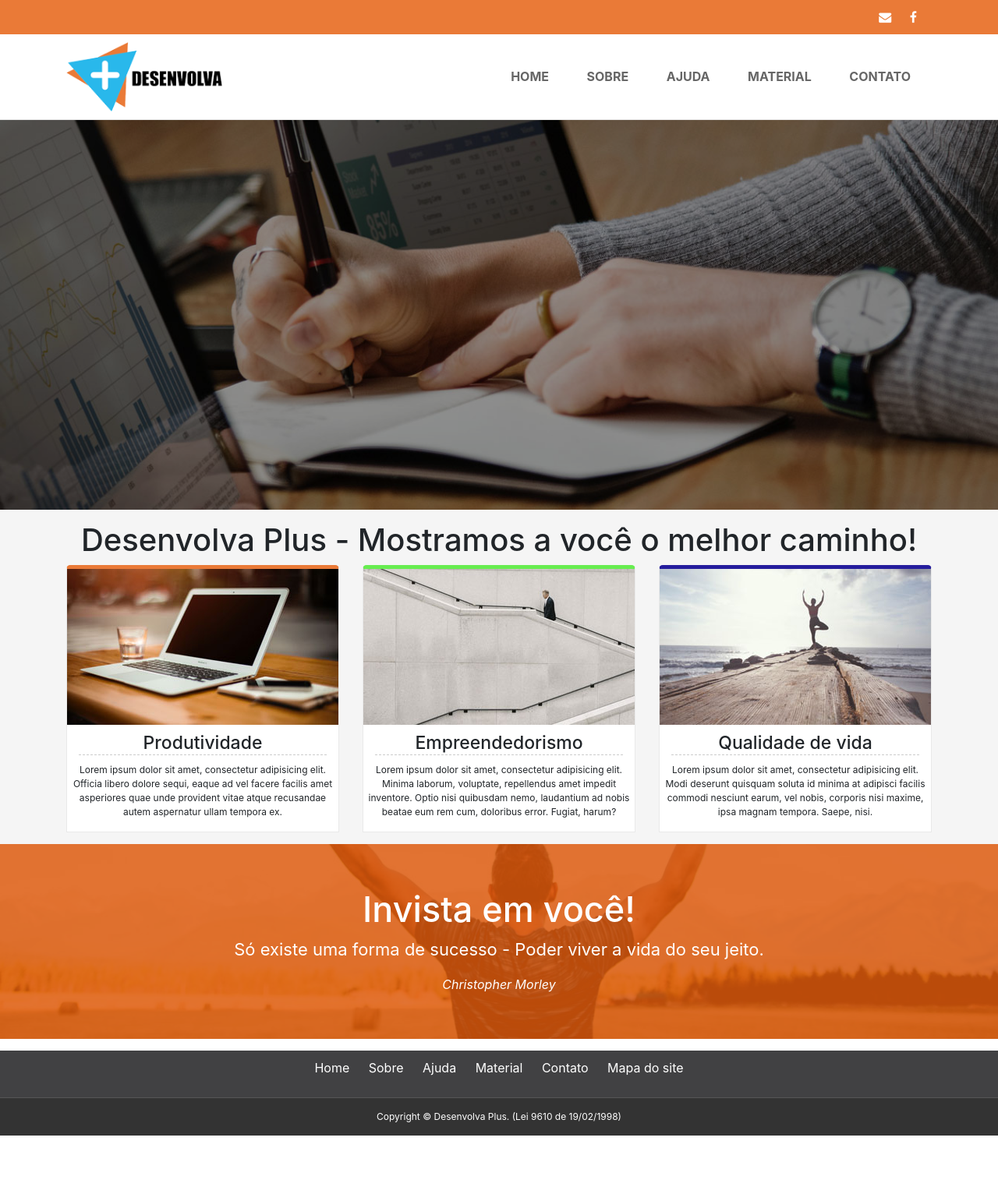
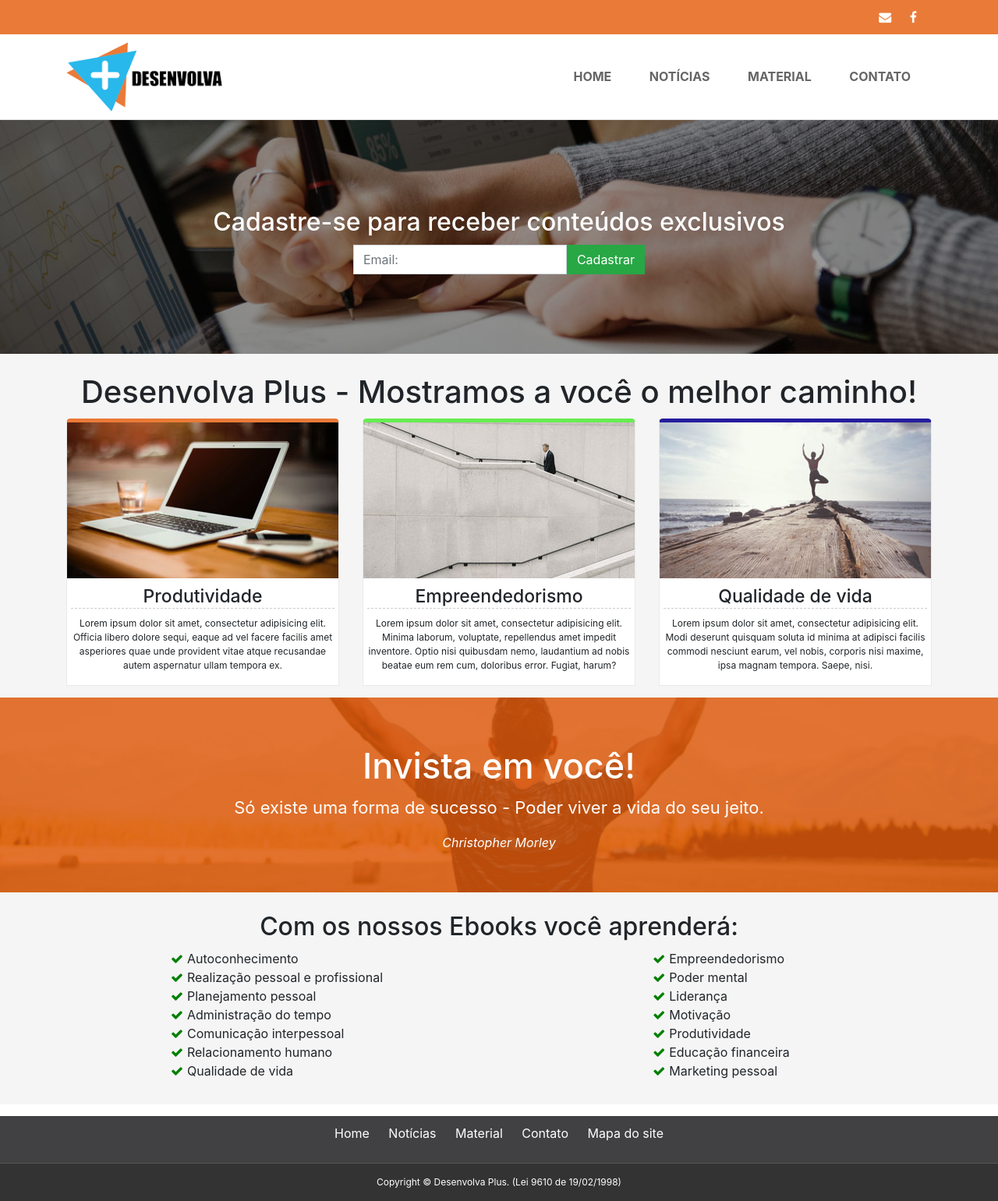
Before and after one commit to allanCastro497/kennedymkt.com.br, a PHP site: page / in a window 1280 px wide. Shown: the whole page at 78% size. Before the commit the page ends 1457 px from the top, so only its background shows below. Run offline with PHP 8.4, Linux system fonts and the light colour scheme; data that the repository does not hold is empty; some libraries are stand-ins or nearby versions.

Commit message:
index finalizada

```diff
--- a/css/style.css
+++ b/css/style.css
@@ -42,6 +42,21 @@ body {
 .align-text-right {
 	text-align: right;
 }
+h1, h2 {
+	margin: 10px 0 !important;
+}
+.bolder {
+	font-weight: bold;
+}
+ul, ol {
+	list-style: none;
+}
+.white {
+	color: #fff;
+}
+.breadcrumb {
+	background-color: #fff !important;
+}
 /*custom rules*/
 /*Topo*/
 header {
@@ -81,7 +96,6 @@ header {
 }
 .bg-darken {
 	background: rgba(0,0,0,0.4);
-	min-height: 500px;
 }
 /*menu*/
 .menu2 {
@@ -199,6 +213,34 @@ menu-footer {
 .bg-orange p {
 	font-size: 22px;
 }
+.form-custom {
+	padding: 10px;
+}
+
+.items-ebook {
+	text-align: left;
+	width: auto;
+}
+.list-center {
+	display: flex;
+	justify-content: center
+}
+.items-ebook li:before {
+	content: "\f00c";
+	font-family: FontAwesome;
+	color: green;
+	margin-right: 5px;
+}
+.flex-home {
+	display: flex;
+	align-items: center;
+	justify-content: center;
+	flex-flow: column;
+	min-height: 300px;
+}
+.no-border-radius {
+	border-radius: 0px !important;
+}
 
 
 /*mobile*/
@@ -271,6 +313,12 @@ menu-footer {
 		width: 100%;
 		display: block;
 	}
+	.list-center {
+		display: block;
+	}
+	.form-group {
+		margin-bottom: 0 !important;
+	}
 
 }
 .slicknav_menu {
--- a/inc/dados.php
+++ b/inc/dados.php
@@ -23,5 +23,12 @@ $urlhtaccess = rtrim($urlhtaccess,'/');
 define('RAIZ', $url);
 define('HTACCESS', $urlhtaccess);
 include('inc/gerador-htaccess.php');
-// Gerador de htacces automático
+$breadcrumb			= '
+<nav aria-label="breadcrumb">
+  <ol class="breadcrumb">
+    <li class="breadcrumb-item"><a href="'.$url.'">Home</a></li>
+    <li class="breadcrumb-item active" aria-current="page">Data</li>
+  </ol>
+</nav>
+';
 ?>
--- a/inc/footer.php
+++ b/inc/footer.php
@@ -4,8 +4,8 @@
 			<nav>
 				<ul>
 					<li><a href="<?=$url?>" title="Voltar a página principal" rel="nofollow">Home</a></li>
-						<li><a href="<?=$url?>sobre" title="Conheça um pouco sobre nós" rel="nofollow">Sobre</a></li>
-						<li><a href="<?=$url?>ajuda" title="Ajuda" rel="nofollow">Ajuda</a></li>
+					<!-- <li><a href="<?=$url?>sobre" title="Conheça um pouco sobre nós" rel="nofollow">Sobre</a></li> -->
+					<li><a href="<?=$url?>noticias" title="Notícias" rel="nofollow">Notícias</a></li>
 					<li><a href="<?=$url?>material" title="Material" rel="nofollow">Material</a></li>
 					<li><a href="<?=$url?>contato" title="Contato" rel="nofollow">Contato</a></li>
 					<li><a href="<?=$url?>mapa-site" title="Mapa do site <?=$nomeSite?>">Mapa do site</a></li>
@@ -22,17 +22,10 @@
 <script src="https://code.jquery.com/jquery-3.2.1.slim.min.js" integrity="sha384-KJ3o2DKtIkvYIK3UENzmM7KCkRr/rE9/Qpg6aAZGJwFDMVNA/GpGFF93hXpG5KkN" crossorigin="anonymous"></script>
 <script src="https://cdnjs.cloudflare.com/ajax/libs/popper.js/1.12.9/umd/popper.min.js" integrity="sha384-ApNbgh9B+Y1QKtv3Rn7W3mgPxhU9K/ScQsAP7hUibX39j7fakFPskvXusvfa0b4Q" crossorigin="anonymous"></script>
 <script src="https://maxcdn.bootstrapcdn.com/bootstrap/4.0.0/js/bootstrap.min.js" integrity="sha384-JZR6Spejh4U02d8jOt6vLEHfe/JQGiRRSQQxSfFWpi1MquVdAyjUar5+76PVCmYl" crossorigin="anonymous"></script>
-
 <script src="http://ajax.googleapis.com/ajax/libs/jquery/1/jquery.min.js"></script>
 <script  src="<?=$url?>js/jquery.slicknav.js"></script>
 <script>
 	$(document).ready(function(){
 		$('#menu2').slicknav();
-		$('#menu2').slicknav({
-			label: '',
-			duration: 1000,
-			easingOpen: "easeOutBounce", //available with jQuery UI
-			prependTo:'#demo2'
-		});
 	});
 </script>
--- a/inc/menu-top.php
+++ b/inc/menu-top.php
@@ -1,8 +1,8 @@
 <nav>
   <ul class="menu2" id="menu2">
     <li><a href="<?=$url?>" title="Voltar a página principal">Home</a></li>
-    <li><a href="<?=$url?>sobre" title="Conheça um pouco sobre nós">Sobre</a></li>
-    <li><a href="<?=$url?>ajuda" title="Ajuda">Ajuda</a></li>
+    <!-- <li><a href="<?=$url?>sobre" title="Conheça um pouco sobre nós">Sobre</a></li> -->
+    <li><a href="<?=$url?>noticias" title="Notícias">Notícias</a></li>
     <li><a href="<?=$url?>material" title="Material">Material</a></li>
     <li><a href="<?=$url?>contato" title="Contato">Contato</a></li>
   </ul>
--- /dev/null
+++ b/inc/newsletter.php
@@ -0,0 +1,6 @@
+<form class="form-inline">
+  <div class="form-group">
+    <input type="email" class="form-control no-border-radius" name="email" placeholder="Email:">
+  </div>
+  <button type="submit" class="btn btn-success no-border-radius">Cadastrar</button>
+</form>
--- a/inc/topo.php
+++ b/inc/topo.php
@@ -13,7 +13,7 @@
 	</div>
 	<div class="container">
 		<div class="logo float-left">
-			<img src="<?=$url?>imagens/logo.png" alt="Logo do site" title="Logo do site">
+			<a href="<?=$url?>" title="Voltar a página inicial"><img src="<?=$url?>imagens/logo.png" alt="<?=$nomeSite?>" title="<?=$nomeSite?>"></a>
 		</div>
 		<div class="topofixo">
 			<?php include('inc/menu-top.php'); ?>
--- a/index.php
+++ b/index.php
@@ -1,17 +1,21 @@
 <?
 $h1         = 'Desenvolva plus';
-$title      = 'Desenvolva plus';
+$title      = 'Home';
 $desc       = 'Desenvolva plus, aqui nossos foco não é postar mensagens de motivação, até por quê a motivação vem de dentro de cada um, apenas mostraremos algumas verdades.';
 $key        = 'uuuuuuuuuu, jjjjjjjjjjjj, lllllllllll';
 $var        = 'Desenvolva plus';
 include('inc/head.php');
 ?>
-
 </head>
 <body>
 <? include('inc/topo.php'); ?>
 <div class="bg-home">
-	<div class="bg-darken"></div>
+	<div class="bg-darken">
+		<div class="flex-home">
+			<h2 class="white align-text-center">Cadastre-se para receber conteúdos exclusivos</h2>
+			<?php include('inc/newsletter.php'); ?>
+		</div>
+	</div>
 </div>
 <main>
 	<section>
@@ -50,15 +54,40 @@ include('inc/head.php');
 					</div>
 				</div>
 			</div>
-		</article>
-	</section>
-	<section>
-		<article>
 			<div class="bg-crescimento">
 				<div class="bg-orange">
 					<h2 class="align-text-center">Invista em você!</h2>
 					<p class="align-text-center">Só existe uma forma de sucesso - Poder viver a vida do seu jeito.</p>
 					<cite class="align-text-center">Christopher Morley</cite>
+				</div>
+			</div>
+			<div class="bg-gray">
+				<div class="container">
+					<h2 class="align-text-center">Com os nossos Ebooks você aprenderá:</h2>
+					<div class="row">
+						<div class="col-lg-6 col-md-6 col-sm-12 list-center">
+							<ul class="items-ebook">
+								<li>Autoconhecimento</li>
+								<li>Realização pessoal e profissional</li>
+								<li>Planejamento pessoal</li>
+								<li>Administração do tempo</li>
+								<li>Comunicação interpessoal</li>
+								<li>Relacionamento humano</li>
+								<li>Qualidade de vida</li>
+							</ul>
+						</div>
+						<div class="col-lg-6 col-md-6 col-sm-12 list-center">
+							<ul class="items-ebook">
+								<li>Empreendedorismo</li>
+								<li>Poder mental</li>
+								<li>Liderança</li>
+								<li>Motivação</li>
+								<li>Produtividade</li>
+								<li>Educação financeira</li>
+								<li>Marketing pessoal</li>
+							</ul>
+						</div>
+					</div>
 				</div>
 			</div>
 		</article>
```
Also changed, not shown: sobre.php (added, +33 -0 lines). Lines whose indentation alone changed are shown as unchanged.
